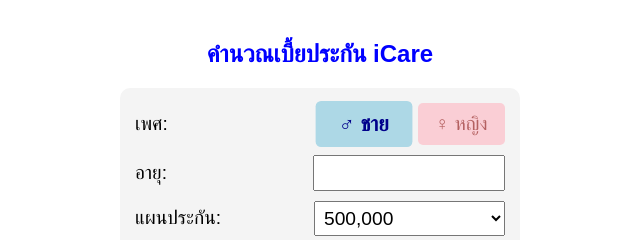
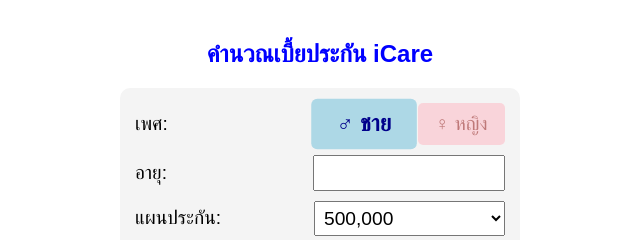
Before and after one commit to vidyaheng/iCarePremium, a plain HTML site: page index.html in a window 1280 px wide. Shown: the top 240 px of the page, 320-960 px from the left. Drawn offline with Linux system fonts and the light colour scheme.

Commit message:
Update index.html

```diff
--- a/index.html
+++ b/index.html
@@ -64,11 +64,11 @@
         }
         .gender-button.selected {
             font-weight: bold;
-            transform: scale(1.1);
+            transform: scale(1.2);
             opacity: 1;
         }
         .gender-button:not(.selected) {
-            opacity: 0.6;
+            opacity: 0.5;
         }
         input, select {
             font-size: 1.2em;
```
